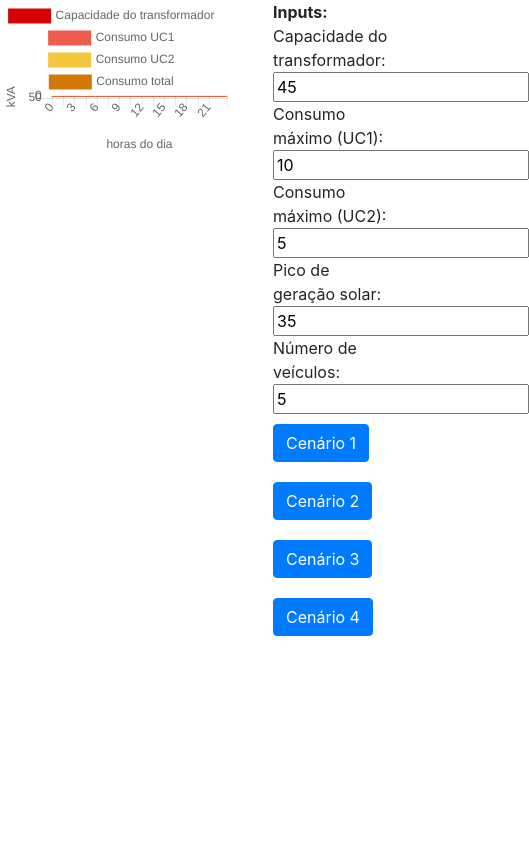
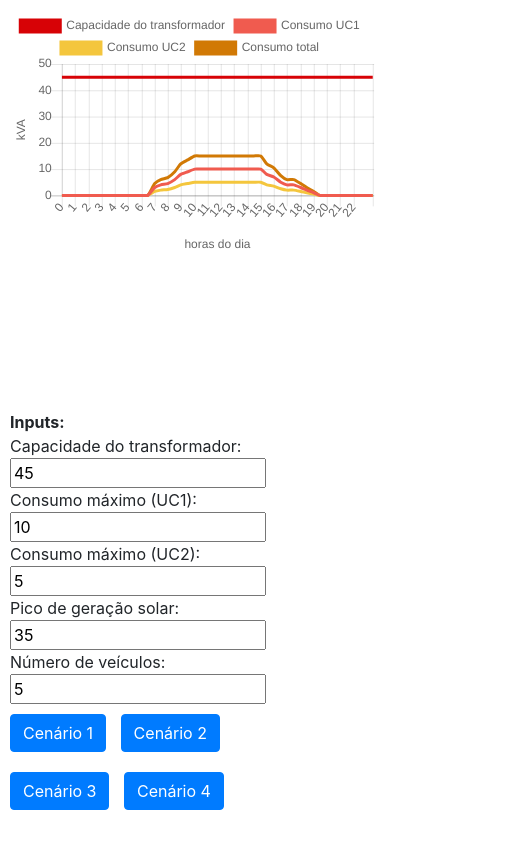
Before and after one commit to RenanGreca/PhuelMVP, a plain HTML site: page index.html in a window 390 px wide. Shown: the whole page, 529 px wide, since content can reach past the window. Drawn offline with Linux system fonts and the light colour scheme.

Commit message:
made responsive

```diff
--- a/index.html
+++ b/index.html
@@ -8,6 +8,9 @@
     <title>Phuel MVP</title>
     <link rel="stylesheet" href="css/bootstrap.css">
     <style type="text/css">
+        body {
+            padding: 10px;
+        }
         .chart {
             width: 60%;
             height: 400px;
@@ -16,6 +19,17 @@
         .legend {
             width: 30%;
             float: right;
+        }
+
+        @media only screen and (max-width:600px) {
+            .chart {
+                width: 100%;
+                float: none;
+            }
+            .legend {
+                width: 100%;
+                float: none;
+            }
         }
 
         .legend-label {
```
